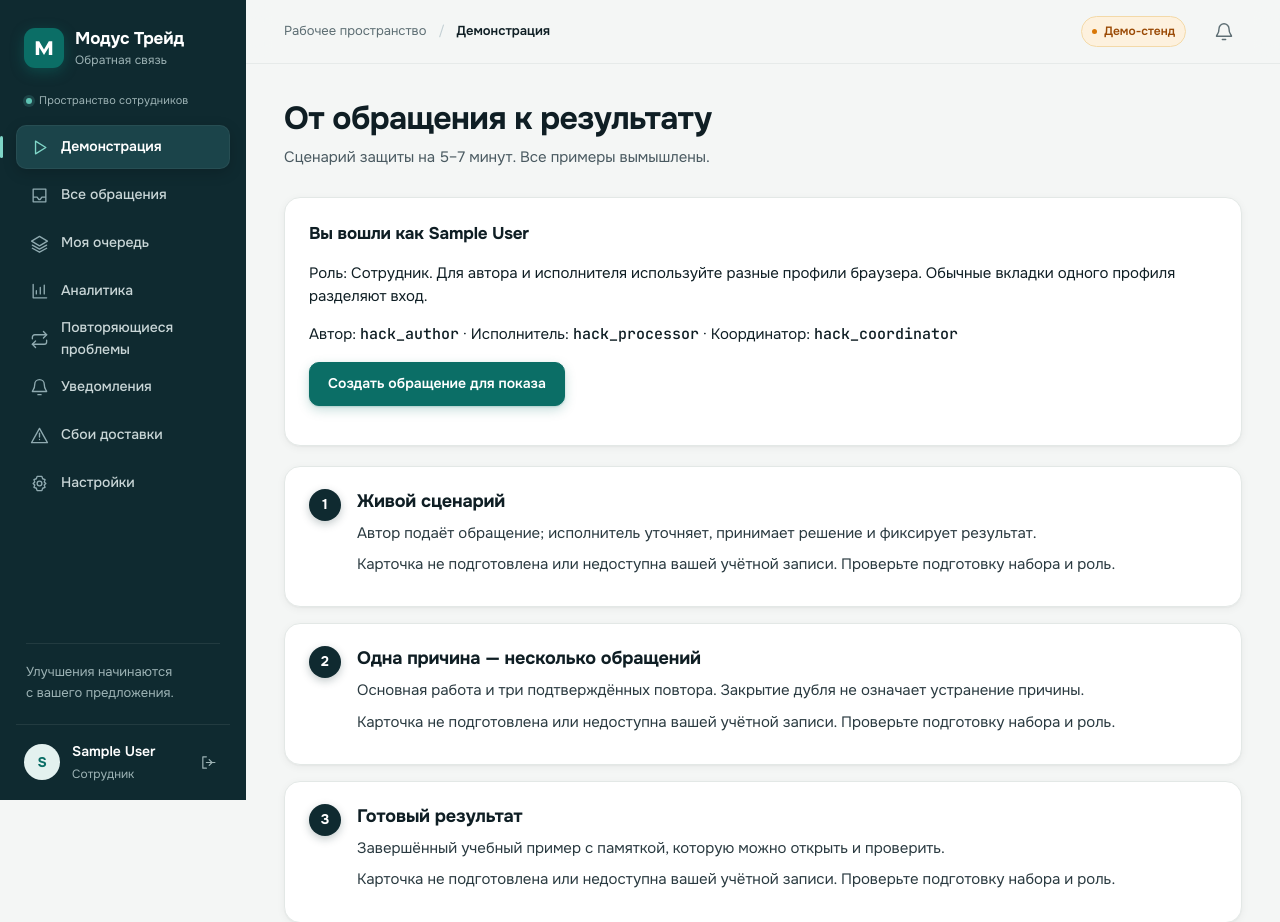
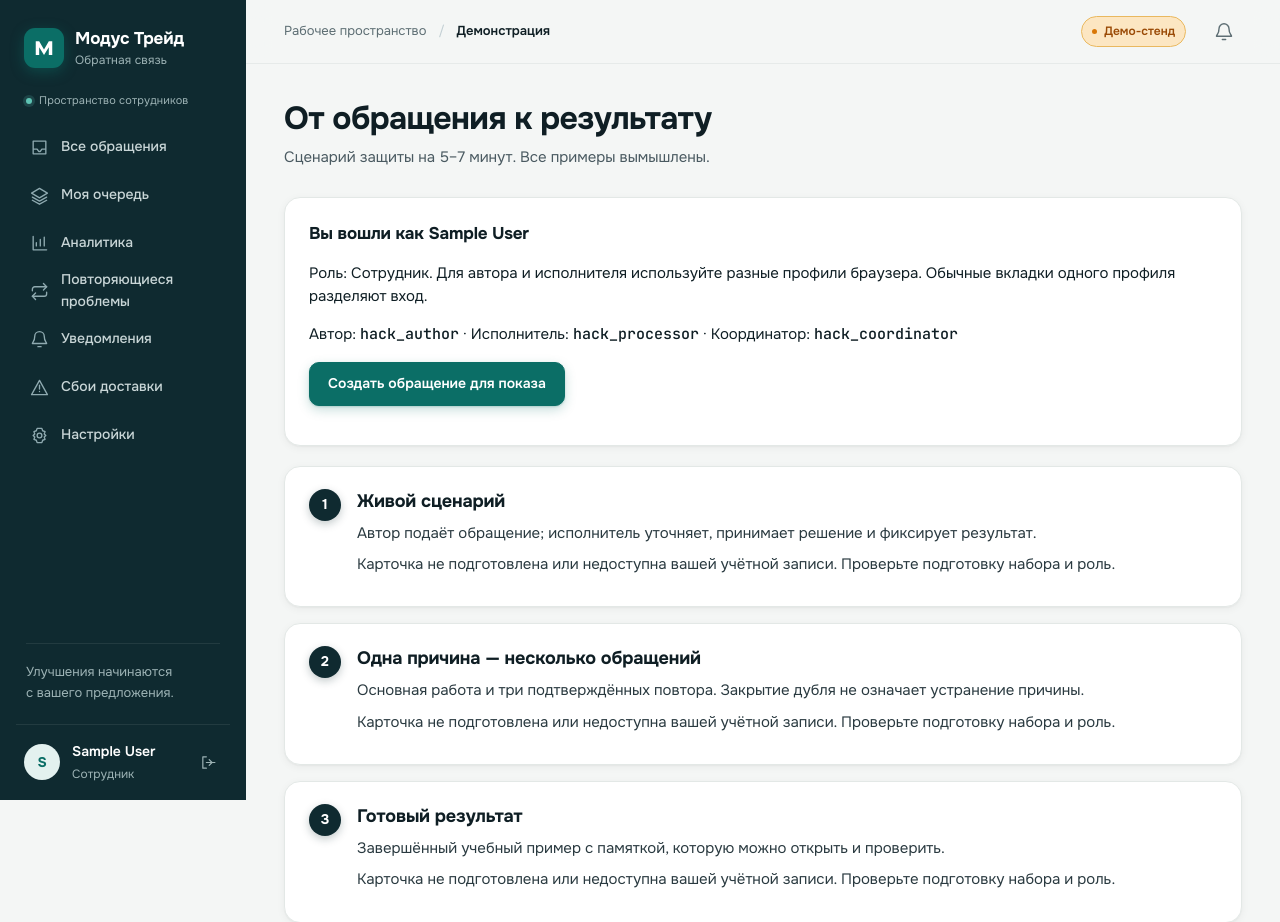
Before and after one commit to fanatlive/modustrade, a Django app: page /demo/ in a window 1280 px wide. Shown: the top 922 px of the page. Run offline with Django 5.2, Linux system fonts and the light colour scheme; the visitor is signed in with stand-in values (Sample User, id 1); data comes from the database, SQL or seed files in the repository; data that the repository does not hold is empty.

Commit message:
Move demo entry from main menu to the "Демо-стенд" badge
The navigation now lists only product sections. The presenter page /demo/
stays one click away through the demo badge in the top bar, which is
shown only in demo mode. Presentation script updated accordingly.

Co-Authored-By: Claude Opus 5.5 <noreply@anthropic.com>

```diff
--- a/static/feedback/theme.css
+++ b/static/feedback/theme.css
@@ -83,6 +83,9 @@ input::placeholder,textarea::placeholder{color:#7D8C91}
 .topbar-left strong{color:var(--text);font-weight:600}
 .demo-indicator{font-size:12px;padding:5px 10px;border-radius:999px;background:var(--amber-soft);border-color:var(--amber-line);color:var(--amber-ink)}
 .demo-indicator>span{background:var(--amber)}
+.demo-link{text-decoration:none;transition:background .2s var(--ease),border-color .2s var(--ease),transform .2s var(--ease),box-shadow .2s var(--ease)}
+.demo-link:hover{background:#FCE6C2;border-color:#E9B85F;color:var(--amber-ink);transform:translateY(-1px);box-shadow:var(--shadow-xs)}
+.demo-link[aria-current=page]{background:#FCE6C2;border-color:#E9B85F}
 .notification-dot{background:var(--amber);animation:mt-pulse 2.4s var(--ease) infinite;color:rgba(217,119,6,.45)}
 .main-content{max-width:1280px}
 .workspace-footer{font-size:12px;color:var(--muted)}
--- a/templates/base.html
+++ b/templates/base.html
@@ -15,7 +15,6 @@
     <a class="brand" href="{% url 'feedback:list' %}"><span class="brand-mark" aria-hidden="true"><svg viewBox="0 0 32 32"><path d="M4 26V6h5l7 12 7-12h5v20h-5V15l-7 11-7-11v11z" fill="currentColor"/></svg></span><span>Модус Трейд<small>Обратная связь</small></span></a>
     <div class="workspace-label"><span class="live-dot"></span> Пространство сотрудников</div>
     <nav class="main-nav">
-      {% if demo_mode %}<a href="{% url 'feedback:demo' %}" class="nav-link {% if active_nav == 'demo' %}active{% endif %}">{% include 'partials/icon.html' with icon='play' %}<span>Демонстрация</span></a>{% endif %}
       <a href="{% url 'feedback:list' %}" class="nav-link {% if active_nav == 'list' %}active{% endif %}" {% if active_nav == 'list' %}aria-current="page"{% endif %}>{% include 'partials/icon.html' with icon='inbox' %}<span>Все обращения</span></a>
       {% if is_operator %}<a href="{% url 'feedback:queue' %}" class="nav-link {% if active_nav == 'queue' %}active{% endif %}" {% if active_nav == 'queue' %}aria-current="page"{% endif %}>{% include 'partials/icon.html' with icon='layers' %}<span>Моя очередь</span></a>{% endif %}
       <a href="{% url 'feedback:analytics' %}" class="nav-link {% if active_nav == 'analytics' %}active{% endif %}" {% if active_nav == 'analytics' %}aria-current="page"{% endif %}>{% include 'partials/icon.html' with icon='chart' %}<span>Аналитика</span></a>
@@ -31,7 +30,7 @@
   </aside>
   <div class="sidebar-shade" data-close-menu></div>
   <div class="workspace">
-    <header class="topbar"><div class="topbar-left"><button type="button" class="icon-button menu-button" data-menu-toggle aria-controls="sidebar" aria-expanded="false" aria-label="Открыть меню">{% include 'partials/icon.html' with icon='menu' %}</button><span>Рабочее пространство</span><span class="breadcrumb-separator">/</span><strong>{% block breadcrumb %}Обратная связь{% endblock %}</strong></div><div class="topbar-right">{% if demo_mode %}<span class="demo-indicator"><span></span>Демо-стенд</span>{% endif %}<a class="icon-button notification-link" href="{% url 'feedback:notifications' %}" aria-label="Уведомления{% if unread_notifications %}: {{ unread_notifications }} непрочитанных{% endif %}">{% include 'partials/icon.html' with icon='bell' %}{% if unread_notifications %}<i class="notification-dot"></i>{% endif %}</a></div></header>
+    <header class="topbar"><div class="topbar-left"><button type="button" class="icon-button menu-button" data-menu-toggle aria-controls="sidebar" aria-expanded="false" aria-label="Открыть меню">{% include 'partials/icon.html' with icon='menu' %}</button><span>Рабочее пространство</span><span class="breadcrumb-separator">/</span><strong>{% block breadcrumb %}Обратная связь{% endblock %}</strong></div><div class="topbar-right">{% if demo_mode %}<a class="demo-indicator demo-link" href="{% url 'feedback:demo' %}" title="Сценарий показа: готовые карточки для демонстрации"{% if active_nav == 'demo' %} aria-current="page"{% endif %}><span></span>Демо-стенд<span class="sr-only">: сценарий показа</span></a>{% endif %}<a class="icon-button notification-link" href="{% url 'feedback:notifications' %}" aria-label="Уведомления{% if unread_notifications %}: {{ unread_notifications }} непрочитанных{% endif %}">{% include 'partials/icon.html' with icon='bell' %}{% if unread_notifications %}<i class="notification-dot"></i>{% endif %}</a></div></header>
     <main id="main" class="main-content">
       {% if messages %}<div class="message-stack" aria-live="polite">{% for message in messages %}<div class="alert alert-{{ message.tags }}">{% include 'partials/icon.html' with icon='check' %}<span>{{ message }}</span><button type="button" class="icon-button" data-dismiss-alert aria-label="Закрыть уведомление">{% include 'partials/icon.html' with icon='x' %}</button></div>{% endfor %}</div>{% endif %}
       {% block content %}{% endblock %}
```
Also changed, not shown: docs/hackathon/presentation.md (+1 -1 lines).
